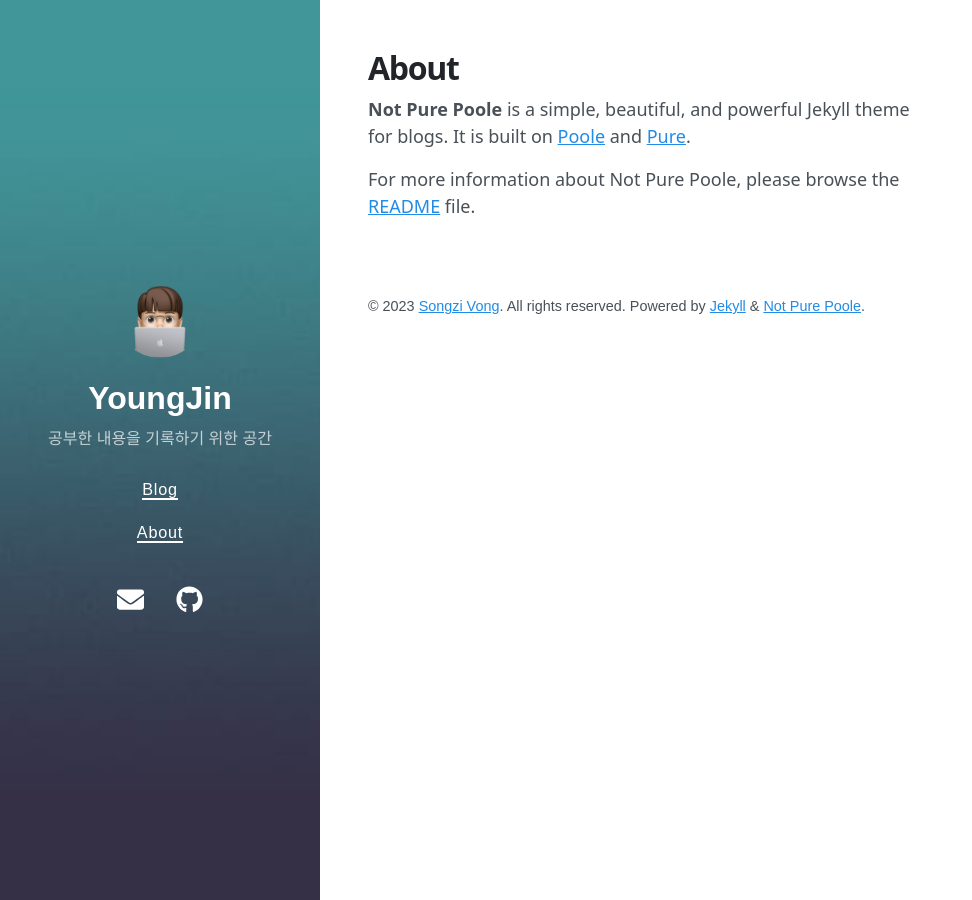
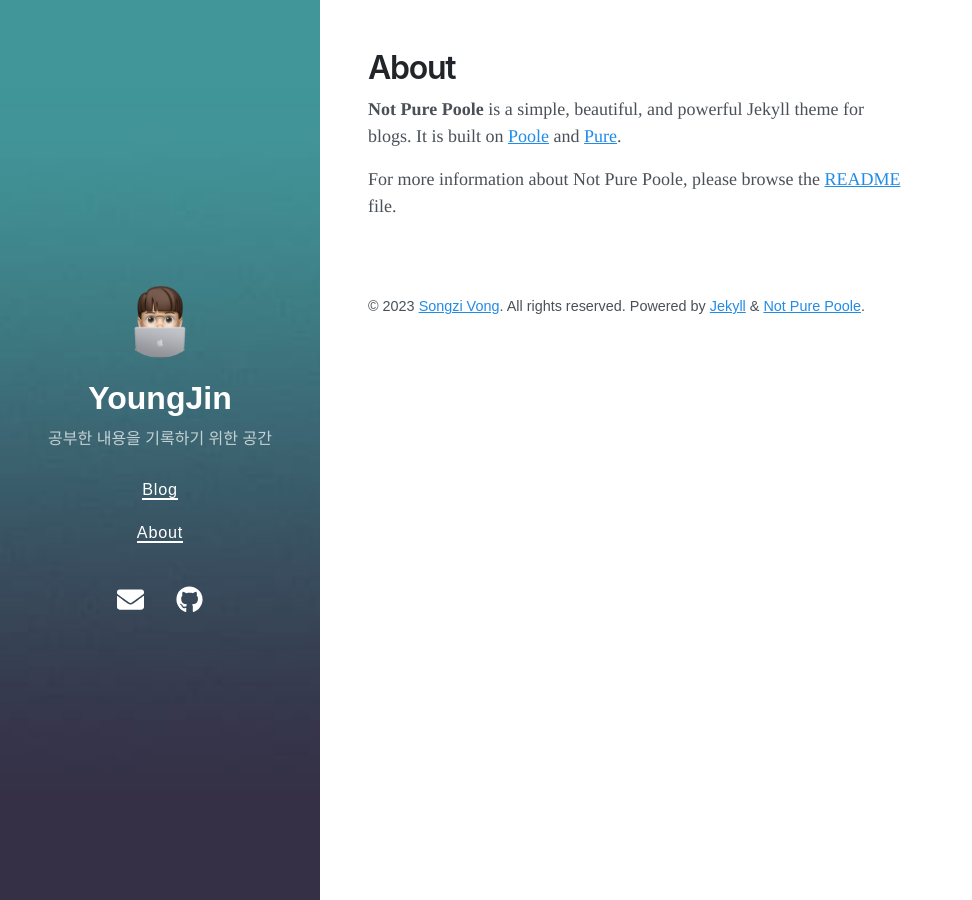
Before and after one commit to parkyoungjiin/parkyoungjiin.github.io, a Jekyll site: the page built from about.md, in a window 1280 px wide. Shown: the whole page, without its empty margins (0-972 px from the left). Built offline with Jekyll 4.4.1, drawn with Linux system fonts in a browser that asks for light colours; nearby versions of some CDN libraries.

Commit message:
폰트 변경 도전

```diff
--- a/_sass/_variables.scss
+++ b/_sass/_variables.scss
@@ -26,13 +26,14 @@
   --blue-400: #4dabf7;
   --yellow-100: #fff3bf;
 
-  --body-font: "Noto Sans";
+  --body-font: -apple-system, BlinkMacSystemFont, "Nanum Gothic", "Segoe UI", Roboto, "Helvetica Neue", Arial, "Noto Sans", sans-serif, "Apple Color Emoji", "Segoe UI Emoji", "Segoe UI Symbol", "Noto Color Emoji";
   --body-font-size: 18px;
   --body-line-height: 1.5;
   --body-color: var(--gray-700);
   --body-bg: #fff;
 
-  --text-font: "Noto Sans";
+  --text-font: "Nanum Gothic", Times, "Times New Roman", "Free Serif", "Noto Serif", TimesNewRomanPSMT, "Droid Serif";
+
   --link-color: var(--blue);
   --link-hover-color: #1c7ed6;
 
```
